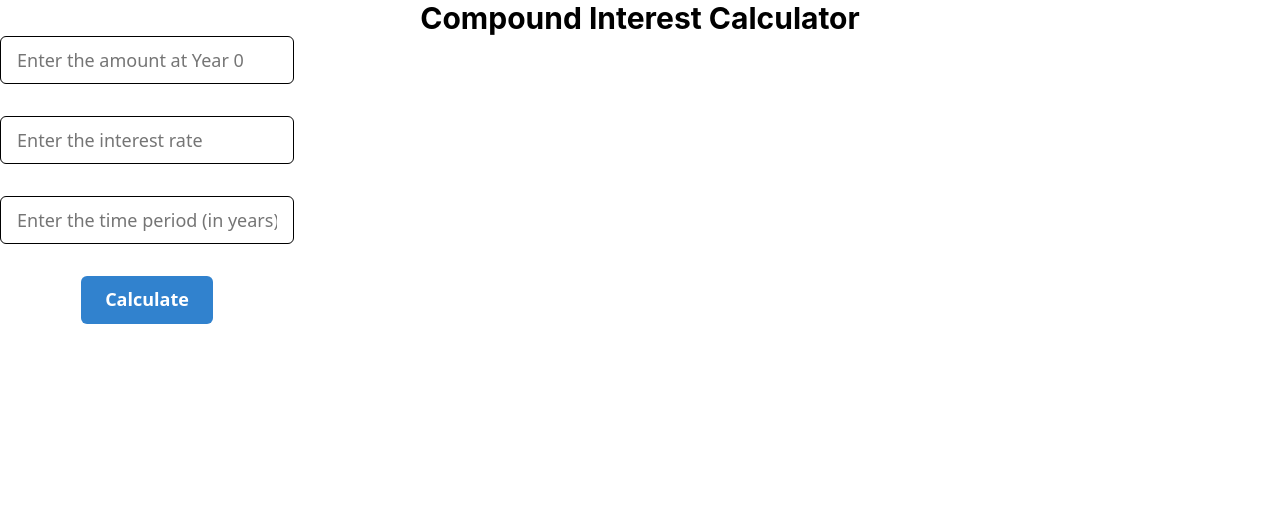
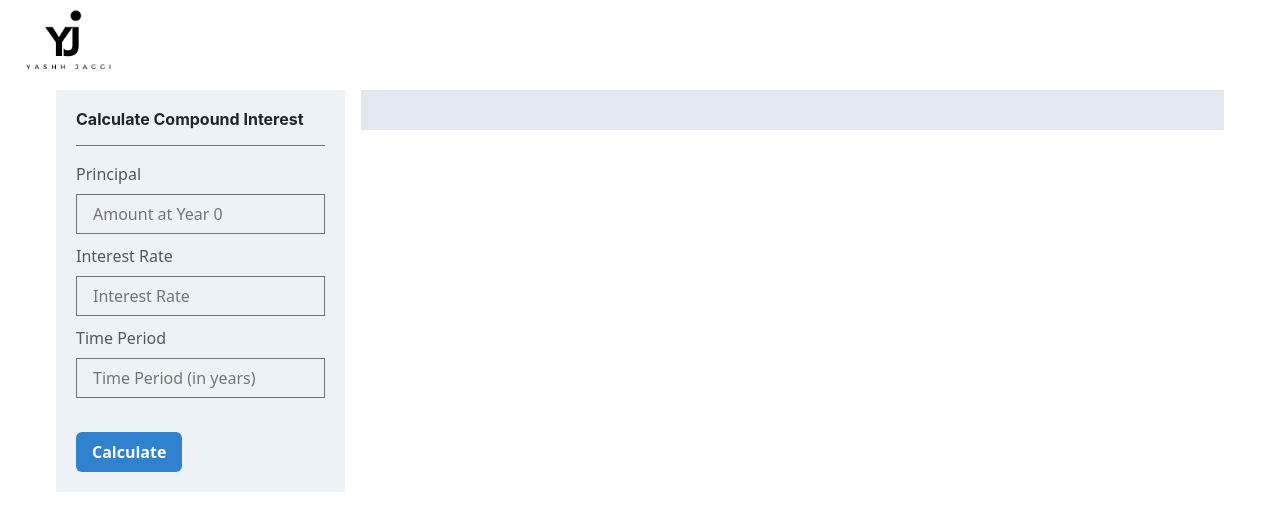
Before and after one commit to yashhjaggi1998/Stan-Weinstein-Portfolio, a Next.js app: page /compound_interest_calculator in a window 1280 px wide. Shown: the top 530 px of the page. Built offline with nearby package versions, Linux system fonts and the light colour scheme.

Commit message:
Compound Interest Calculator - v0.1
- Added Navbar using bootstrap
- Made improvements to layout: introduced a grid

```diff
--- a/package.json
+++ b/package.json
@@ -8,10 +8,12 @@
   "dependencies": {
     "@chakra-ui/icons": "^2.1.1",
     "@chakra-ui/react": "^2.8.2",
+    "bootstrap": "^5.3.3",
     "cheerio": "^1.0.0-rc.12",
     "mongodb": "^4.8.1",
     "next": "latest",
     "react": "^18.2.0",
+    "react-bootstrap": "^2.10.2",
     "react-dom": "^18.2.0",
     "react-google-charts": "^4.0.1",
     "react-helmet": "^6.1.0",
@@ -20,7 +22,7 @@
   },
   "devDependencies": {
     "@types/node": "18.7.5",
-    "@types/react": "16.9.17",
+    "@types/react": "^18.2.74",
     "typescript": "4.6.3"
   }
 }
--- a/pages/compound_interest_calculator.js
+++ b/pages/compound_interest_calculator.js
@@ -1,25 +1,43 @@
+import { Helmet } from "react-helmet";
 import {
     VStack,
     Heading,
     Input,
     Button,
     HStack,
-    Table,
-    Thead,
-    Tr,
-    Th,
-    Tbody,
-    Td,
     Center,
+    Flex,
+    Container,
+    Grid,
+    FormControl,
+    FormLabel,
+    Box,
+    Divider,
 } from "@chakra-ui/react";
 import { useState } from "react";
-import { Helmet } from "react-helmet";
-//import { CartesianGrid, Legend, Line, LineChart, ResponsiveContainer, XAxis, YAxis, Tooltip } from "recharts";
 import { Chart } from "react-google-charts";
+import LoadingSpinner from "./components/loading-spinner";
+import {
+    Navbar,
+    Nav,
+ } from "react-bootstrap";
+ import "bootstrap/dist/css/bootstrap.min.css";
 
 export default function CompoundInterestCalculator() {
 
     const [endOfYearNetWorth, setEndOfYearNetWorth] = useState([]);
+
+    const chart_options = {
+        title: 'Annual Compound Interest',
+        legend: { position: 'bottom' },
+        hAxis: {
+            title: 'Year',
+        },
+        vAxis: {
+            title: 'Amount',
+            format: 'short',
+        },
+    };
 
     const handleSubmit = () => {
 
@@ -42,8 +60,6 @@ export default function CompoundInterestCalculator() {
         console.log(temp_arr);
         setEndOfYearNetWorth(temp_arr);
     };
-    //Data column(s) for axis #0 cannot be of type string
-    //Need to solve this issue
 
     return (
         <>
@@ -51,65 +67,78 @@ export default function CompoundInterestCalculator() {
                 <title>Compound Interest Calculator</title>
             </Helmet>
 
-            <Center>
-            <Heading as='h5' size='lg' fontWeight='bold' color='black.500'>
-                Compound Interest Calculator
+            <Navbar fixed="top" bg="white" className="ps-4 pt-1 pb-0">
+
+                <Navbar.Brand>
+                    <img
+                        alt="YJ Brand"
+                        src="YJ1.png"
+                        width="90"
+                        height="100"
+                        className="align-top"
+                    />
+                </Navbar.Brand>
+            </Navbar>
+
+            <Flex
+                justifyContent="space-between"
+                alignItems="flex-start"
+                height="100vh"
+                marginTop={"90px"}
+                className="px-5"
+            >
+
+                <Box w="25%" p="20px" bg="gray.100" className="mx-2">
+
+                    <Heading as="h4" size="sm" color="black.500">
+                        Calculate Compound Interest
                     </Heading>
-            </Center>
 
+                    <Divider />
 
-            <HStack spacing={8} w={"100%"}>
+                    <FormControl mb="10px">
+                        <FormLabel className="text-muted">Principal</FormLabel>
+                        <Input id="principal_amount" type="number" placeholder="Amount at Year 0" className="rounded-0 border border-secondary"/>
+                    </FormControl>
 
-                <VStack spacing={8}>
+                    <FormControl mb="10px">
+                        <FormLabel className="text-muted">Interest Rate</FormLabel>
+                        <Input id="interest_rate" type="number" placeholder="Interest Rate" className="rounded-0 border border-secondary"/>
+                    </FormControl>
 
-                    <Input
-                        id = "principal_amount"
-                        type="number"
-                        placeholder="Enter the amount at Year 0"
-                        size="lg"
-                    />
+                    <FormControl mb="10px">
+                        <FormLabel className="text-muted">Time Period</FormLabel>
+                        <Input id = "time_period" type="number" placeholder="Time Period (in years)" className="rounded-0 border border-secondary"/>
+                    </FormControl>
 
-                    <Input
-                        id = "interest_rate"
-                        type="number"
-                        placeholder="Enter the interest rate"
-                        size="lg"
-                    />
+                    <br />
 
-                    <Input
-                        id = "time_period"
-                        type="number"
-                        placeholder="Enter the time period (in years)"
-                        size="lg"
-                    />
-
-                    <Button colorScheme="blue" size="lg" onClick = {handleSubmit}>
+                    <Button colorScheme="blue" size="md" onClick={handleSubmit}>
                         Calculate
                     </Button>
 
-                </VStack>
+                </Box>
 
-            </HStack>
+                <Box w="75%" p="20px" bg="gray.200" className="mx-2">
+
                     {
                         endOfYearNetWorth.length > 0 ? (
                             <Chart
+                                width={'100%'}
+                                height={'80vh'}
                                 chartType="LineChart"
-                            loader={<div>Loading Chart</div>}
+                                loader={<LoadingSpinner />}
                                 data={[
                                     ['Year', 'Amount'],
                                     ...endOfYearNetWorth.map((item) => [item.year, parseFloat(item.amount)]),
                                 ]}
-                        options={{
-                            hAxis: {
-                                title: 'Year',
-                            },
-                            vAxis: {
-                                title: 'Amount',
-                            },
-                        }}
+                                options={chart_options}
                                 rootProps={{ 'data-testid': '1' }}
-                        />) : null
+                            />
+                        ) : null
                     }
+                </Box>
+            </Flex>
 
         </>
     );
```
Also changed, not shown: pages/static/YJ.png (deleted), public/YJ1.png (added). Lines whose indentation alone changed are shown as unchanged.
